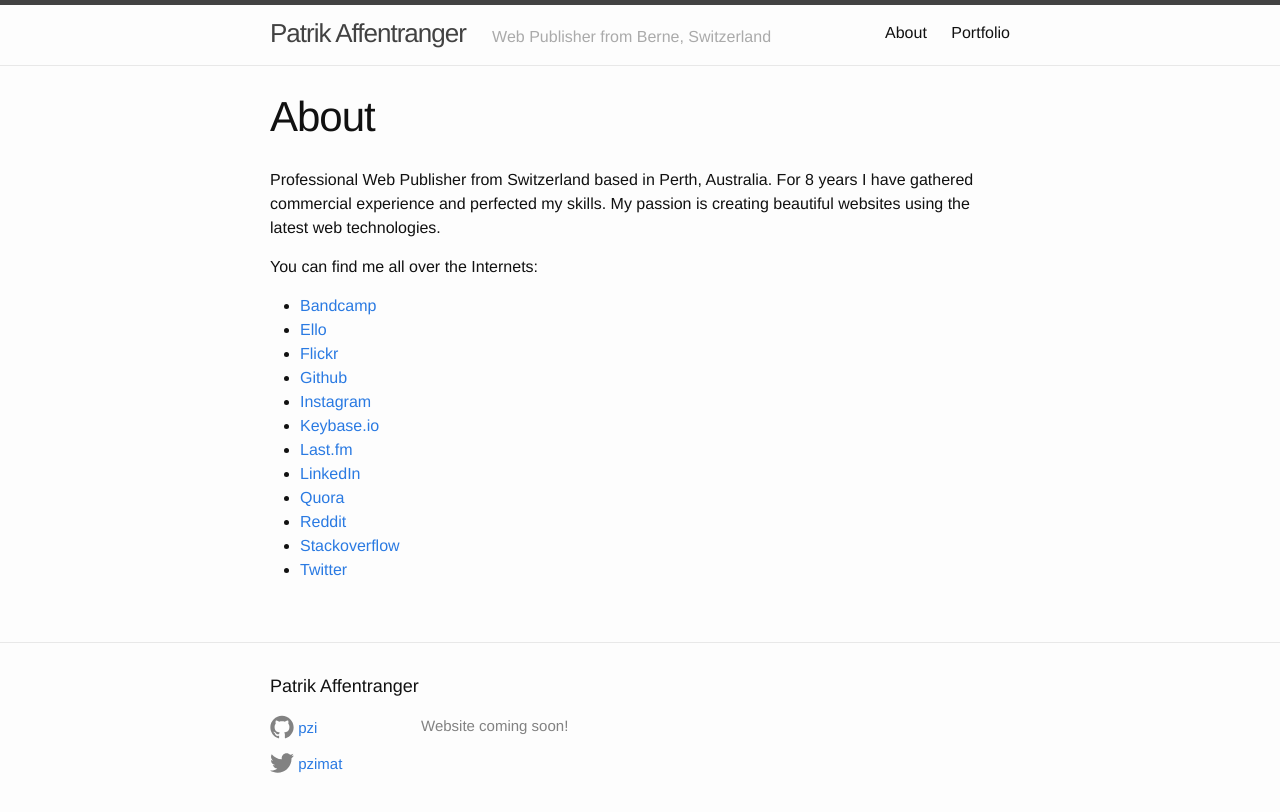
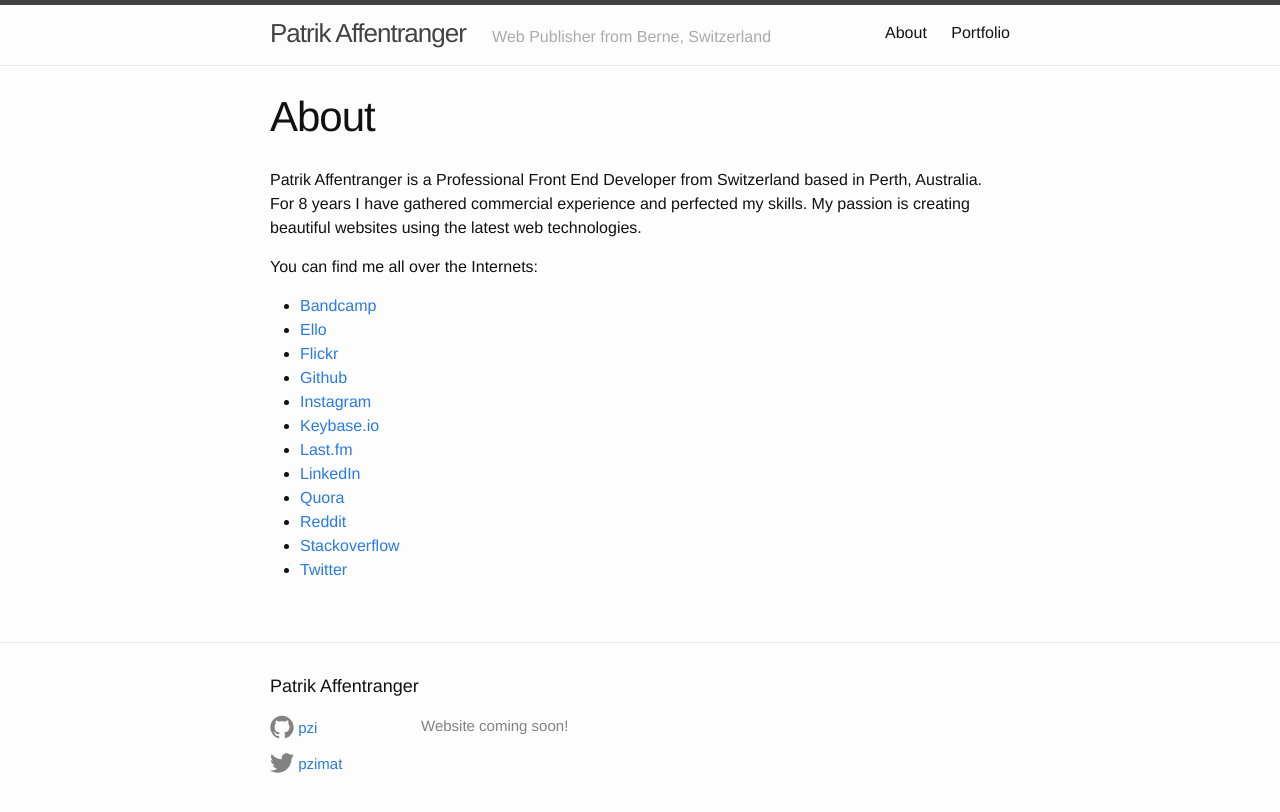
Before and after one commit to pzi/pzi.github.com, a Jekyll site: the page built from about.md, in a window 1280 px wide. Shown: the top 812 px of the page. Built offline with Jekyll 4.4.1, drawn with Linux system fonts in a browser that asks for light colours.

Commit message:
improved about page content

```diff
--- a/about.md
+++ b/about.md
@@ -4,7 +4,7 @@
 permalink: /about/
 ---
 
-Professional Web Publisher from Switzerland based in Perth, Australia.
+Patrik Affentranger is a Professional Front End Developer from Switzerland based in Perth, Australia.
 For 8 years I have gathered commercial experience and perfected my skills.
 My passion is creating beautiful websites using the latest web technologies.
 
```
